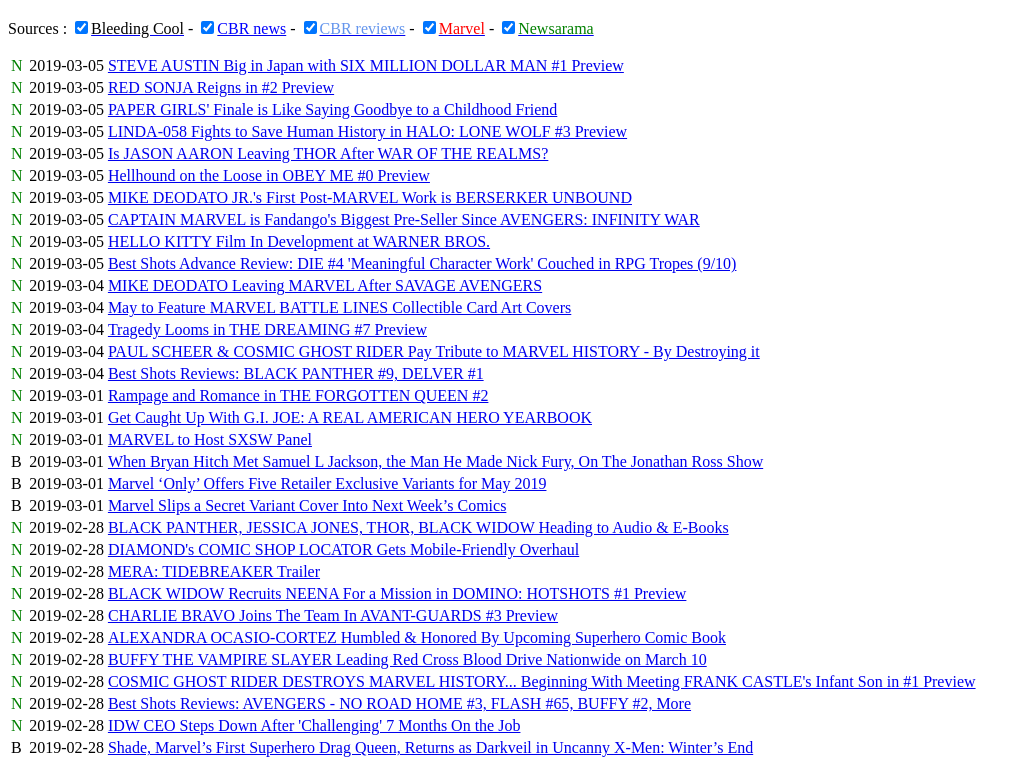
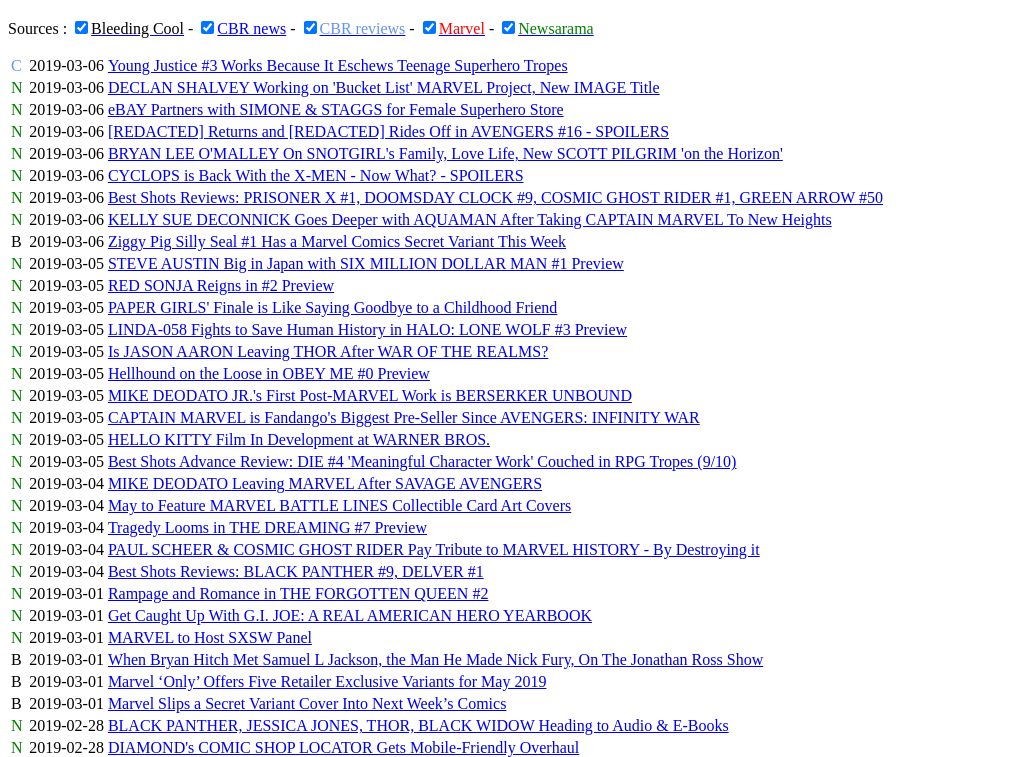
Before and after one commit to charbonk/charbonk.github.io, a plain HTML site: page index.html in a window 1280 px wide. Shown: the part 48-805 px from the top of the page, without its empty margins (0-1029 px from the left). Drawn offline with Linux system fonts and the light colour scheme.

Commit message:
2019-09-09

```diff
--- a/index.html
+++ b/index.html
@@ -48,6 +48,15 @@ Sources :
 <input type="checkbox" name="source5" onclick="showMe('.NEWSARAMA', this)" checked><a href="https://www.newsarama.com/comics"><span class="NEWSARAMA">Newsarama</span></a>
 <p/>
 <table>
+    <tr class="CBR_REVIEWS_row"><td class="CBR_REVIEWS">C</td><td>2019-03-06</td><td><a href="https://www.cbr.com/review-young-justice-3/">Young Justice #3 Works Because It Eschews Teenage Superhero Tropes</a></td></tr>
+    <tr class="NEWSARAMA_row"><td class="NEWSARAMA">N</td><td>2019-03-06</td><td><a href="https://www.newsarama.com/44189-declan-shalvey-on-bucket-list-marvel-project.html">DECLAN SHALVEY Working on &#39;Bucket List&#39; MARVEL Project, New IMAGE Title</a></td></tr>
+    <tr class="NEWSARAMA_row"><td class="NEWSARAMA">N</td><td>2019-03-06</td><td><a href="https://www.newsarama.com/44190-ebay-partners-with-simone-staggs-for-female-superhero-store.html">eBAY Partners with SIMONE &amp; STAGGS for Female Superhero Store</a></td></tr>
+    <tr class="NEWSARAMA_row"><td class="NEWSARAMA">N</td><td>2019-03-06</td><td><a href="https://www.newsarama.com/44192-redacted-returns-and-redacted-rides-off-in-avengers-16.html">[REDACTED] Returns and [REDACTED] Rides Off in AVENGERS #16 - SPOILERS</a></td></tr>
+    <tr class="NEWSARAMA_row"><td class="NEWSARAMA">N</td><td>2019-03-06</td><td><a href="https://www.newsarama.com/44195-bryan-lee-o-malley-snot-girl-worst-world-scott-pilgrim.html">BRYAN LEE O&#39;MALLEY On SNOTGIRL&#39;s Family, Love Life, New SCOTT PILGRIM &#39;on the Horizon&#39;</a></td></tr>
+    <tr class="NEWSARAMA_row"><td class="NEWSARAMA">N</td><td>2019-03-06</td><td><a href="https://www.newsarama.com/44199-cyclops-is-back-with-the-x-men-now-what.html">CYCLOPS is Back With the X-MEN - Now What? - SPOILERS</a></td></tr>
+    <tr class="NEWSARAMA_row"><td class="NEWSARAMA">N</td><td>2019-03-06</td><td><a href="https://www.newsarama.com/44204-best-shots-reviews-age-of-x-man-prisoner-x-1-doomsday-clock-9-cosmic-ghost-rider-destroys-marvel-history-1-green-arrow-50.html">Best Shots Reviews: PRISONER X #1, DOOMSDAY CLOCK #9, COSMIC GHOST RIDER #1, GREEN ARROW #50</a></td></tr>
+    <tr class="NEWSARAMA_row"><td class="NEWSARAMA">N</td><td>2019-03-06</td><td><a href="https://www.newsarama.com/44200-kelly-sue-deconnick-on-aquaman-captain-marvel.html">KELLY SUE DECONNICK Goes Deeper with AQUAMAN After Taking CAPTAIN MARVEL To New Heights</a></td></tr>
+    <tr class="BLEEDING_COOL_row"><td class="BLEEDING_COOL">B</td><td>2019-03-06</td><td><a href="https://www.bleedingcool.com/2019/03/06/ziggy-pig-silly-seal-1-marvel-comics-secret-variant/">Ziggy Pig Silly Seal #1 Has a Marvel Comics Secret Variant This Week</a></td></tr>
     <tr class="NEWSARAMA_row"><td class="NEWSARAMA">N</td><td>2019-03-05</td><td><a href="https://www.newsarama.com/44166-steve-austin-big-in-japan-with-six-million-dollar-man-1-preview.html">STEVE AUSTIN Big in Japan with SIX MILLION DOLLAR MAN #1 Preview</a></td></tr>
     <tr class="NEWSARAMA_row"><td class="NEWSARAMA">N</td><td>2019-03-05</td><td><a href="https://www.newsarama.com/44170-red-sonja-2-preview.html">RED SONJA Reigns in #2 Preview</a></td></tr>
     <tr class="NEWSARAMA_row"><td class="NEWSARAMA">N</td><td>2019-03-05</td><td><a href="https://www.newsarama.com/44172-paper-girls-finale-is-like-saying-goodbye-to-a-childhood-friend.html">PAPER GIRLS&#39; Finale is Like Saying Goodbye to a Childhood Friend</a></td></tr>
```
